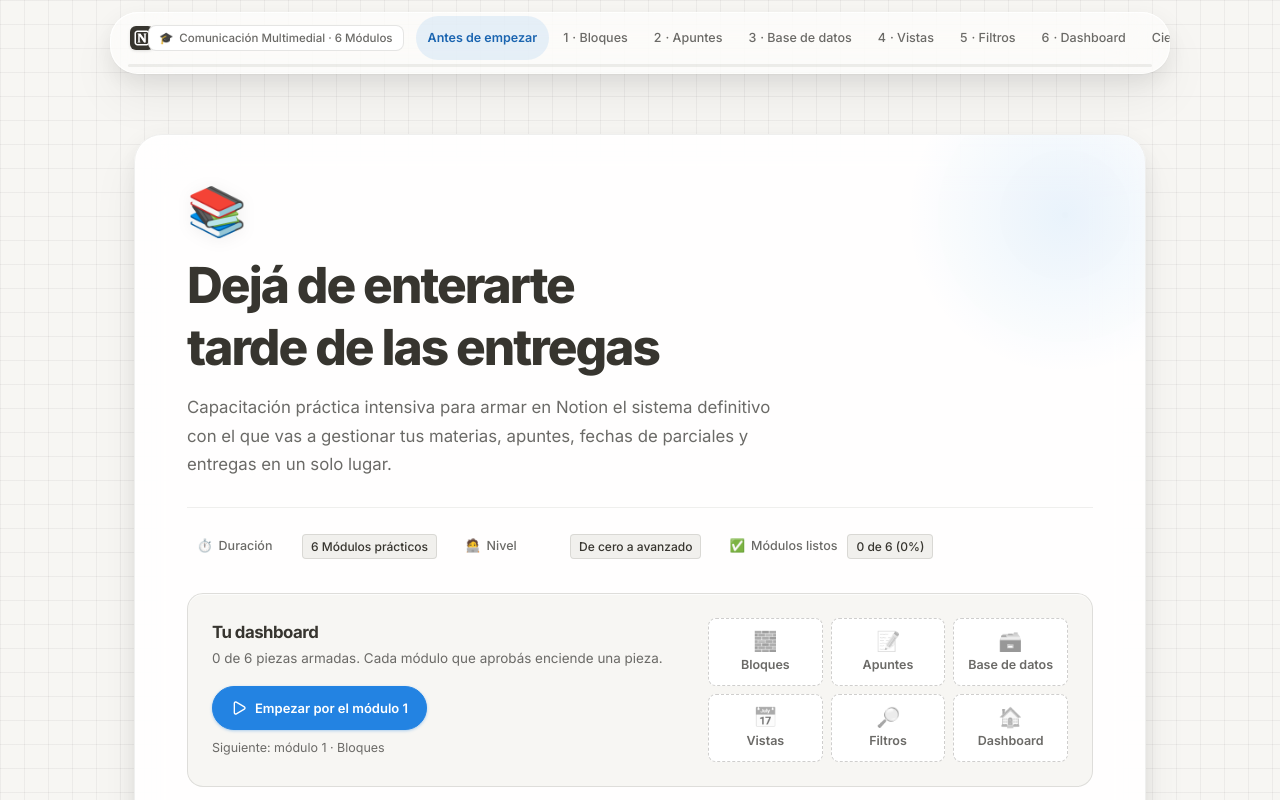
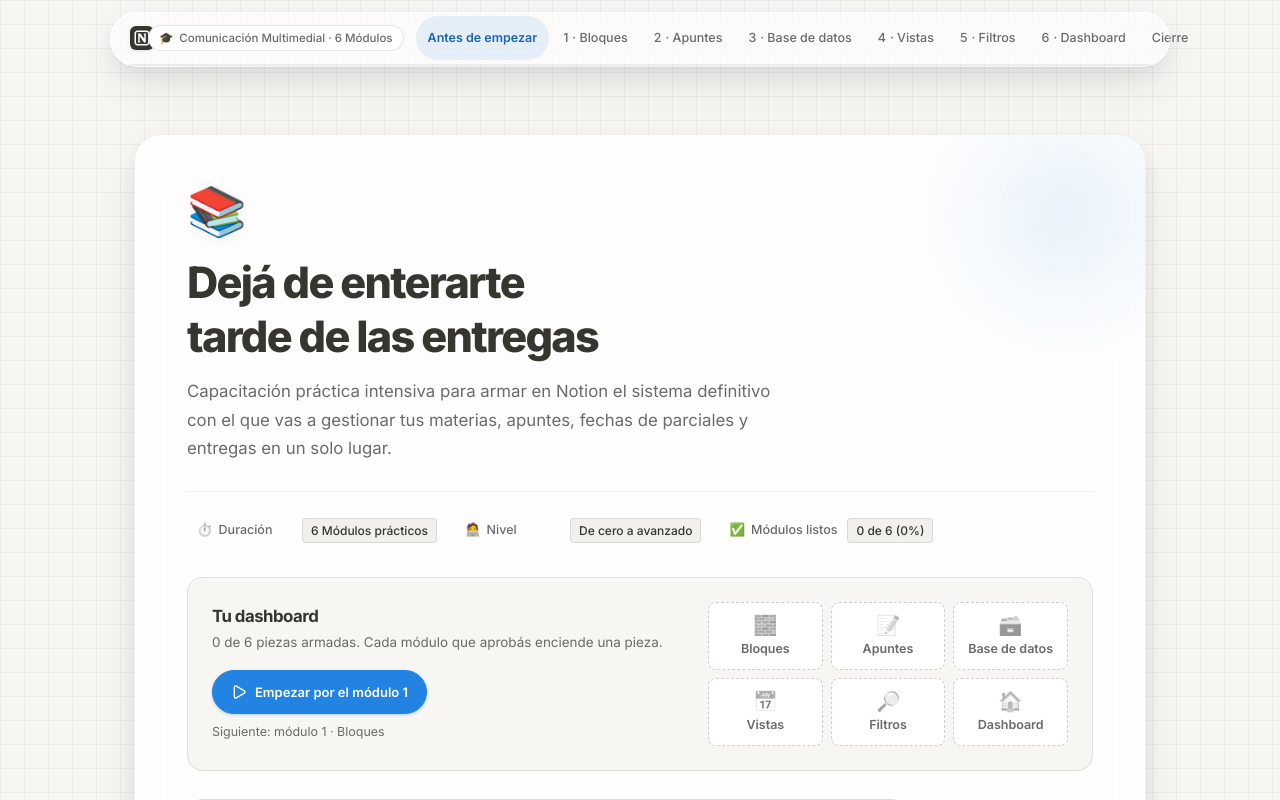
Before and after one commit to luccamedina82/capacitacion-cmd, a React (Vite) app: page / in a window 1280 px wide. Both pictures are taken after a click on the button "Entrar a la capacitación". Shown: the top 800 px of the page. Built offline with nearby package versions, Linux system fonts and the light colour scheme.

Commit message:
feat: aplico material liquid glass estilo ios

```diff
--- a/src/index.css
+++ b/src/index.css
@@ -2684,7 +2684,6 @@ button.section-card-header {
   margin: 12px auto 0;
   border: 0;
   border-radius: var(--r-glass);
-  overflow: hidden;
   background: var(--glass-tint);
   box-shadow: var(--glass-shadow);
   backdrop-filter: blur(var(--glass-blur)) saturate(var(--glass-sat));
@@ -2725,9 +2724,46 @@ button.section-card-header {
 .corregir,
 .eval-tab-btn,
 .recurso-pdf-action,
-.caja-lat-badge {
+.caja-lat-badge,
+.chip,
+.ops button,
+.barra-plan-actions button,
+.barra-plan-pill,
+.notion-workspace-tag,
+.menu-modulos-btn {
   border-radius: 999px;
 }
+
+/* Retroalimentación al presionar: resorte con rebote leve */
+.pasos-nav a,
+.saltear,
+.corregir,
+.eval-tab-btn,
+.ops button,
+.barra-plan-actions button,
+.menu-modulos-btn {
+  transition: transform 0.35s var(--ease-spring), background 0.12s, color 0.12s, border-color 0.12s, box-shadow 0.12s;
+}
+
+.hero-titulo {
+  font-size: clamp(1.9rem, 4vw, 2.7rem);
+  letter-spacing: -0.04em;
+}
+
+/* Destello especular que sigue al puntero (variables CSS, sin layout) */
+.glass-sheen::after {
+  content: '';
+  position: absolute;
+  inset: 0;
+  border-radius: inherit;
+  background: radial-gradient(160px circle at var(--sx, 50%) var(--sy, 0%), rgba(255, 255, 255, 0.55), transparent 70%);
+  opacity: 0;
+  transition: opacity 0.25s;
+  pointer-events: none;
+  z-index: 1;
+}
+
+.glass-sheen:hover::after { opacity: 1; }
 
 .pasos-nav a { padding: 5px 12px; }
 
@@ -2804,8 +2840,20 @@ button.section-card-header {
   }
 }
 
+/* Movimiento reducido: sin destello ni resortes */
+@media (prefers-reduced-motion: reduce) {
+  .glass-sheen::after { display: none; }
+  .pasos-nav a, .saltear, .corregir, .eval-tab-btn, .ops button,
+  .barra-plan-actions button, .menu-modulos-btn { transition: background 0.12s, color 0.12s; }
+  .corregir:active, .saltear:active, .ops button:active,
+  .barra-plan-actions button:active, .menu-modulos-btn:active { transform: none; }
+}
+
 @media (max-width: 640px) {
   :root { --header-h: 80px; --r-glass: 24px; }
+  /* Menos capas de backdrop-filter en móvil: la tarjeta hero queda opaca */
+  .hero-inner { backdrop-filter: none; -webkit-backdrop-filter: none; }
+  .glass-sheen::after { display: none; }
   .app-header { top: 8px; margin-top: 8px; width: calc(100% - 16px); }
 }
 
```
